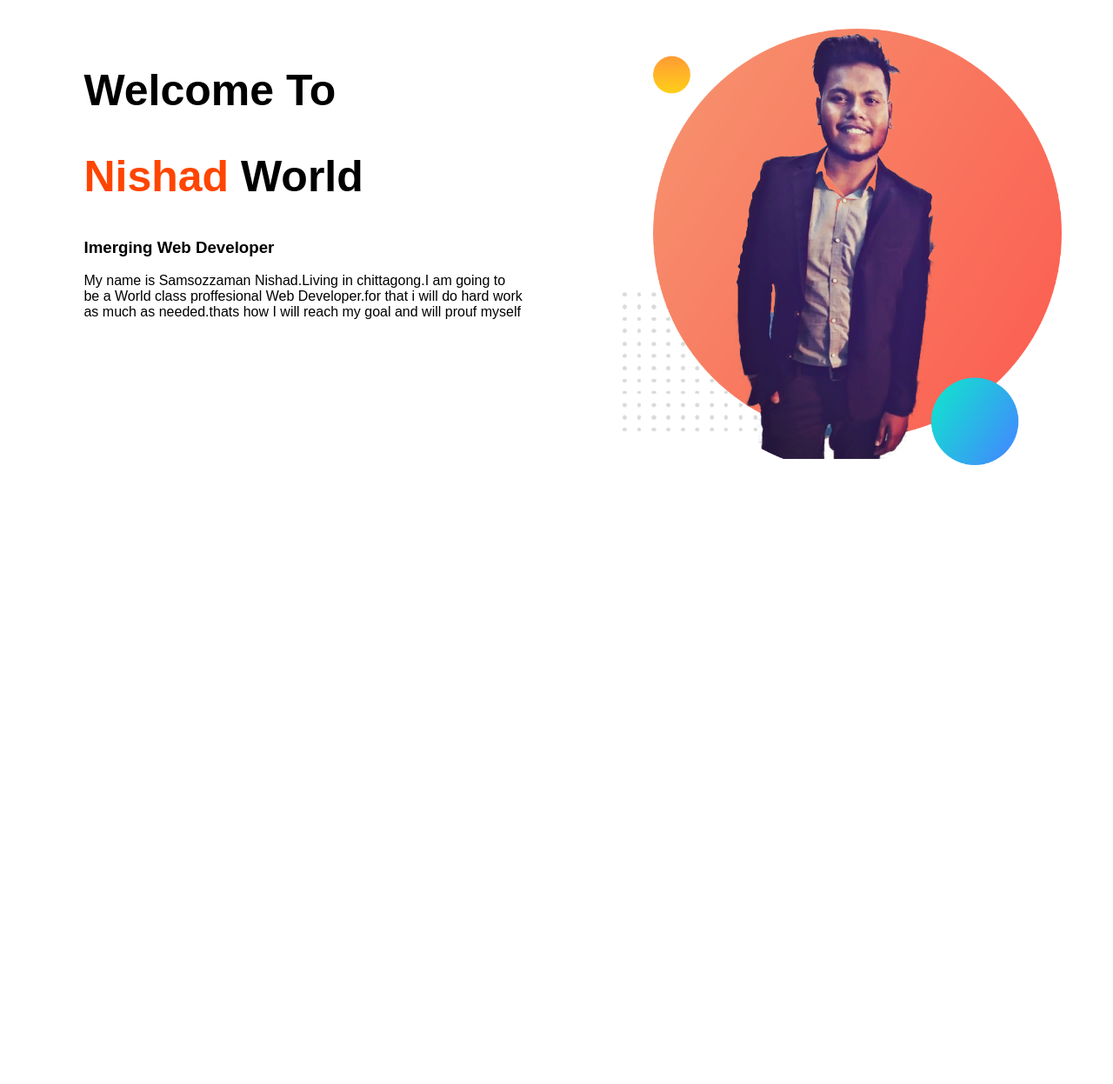
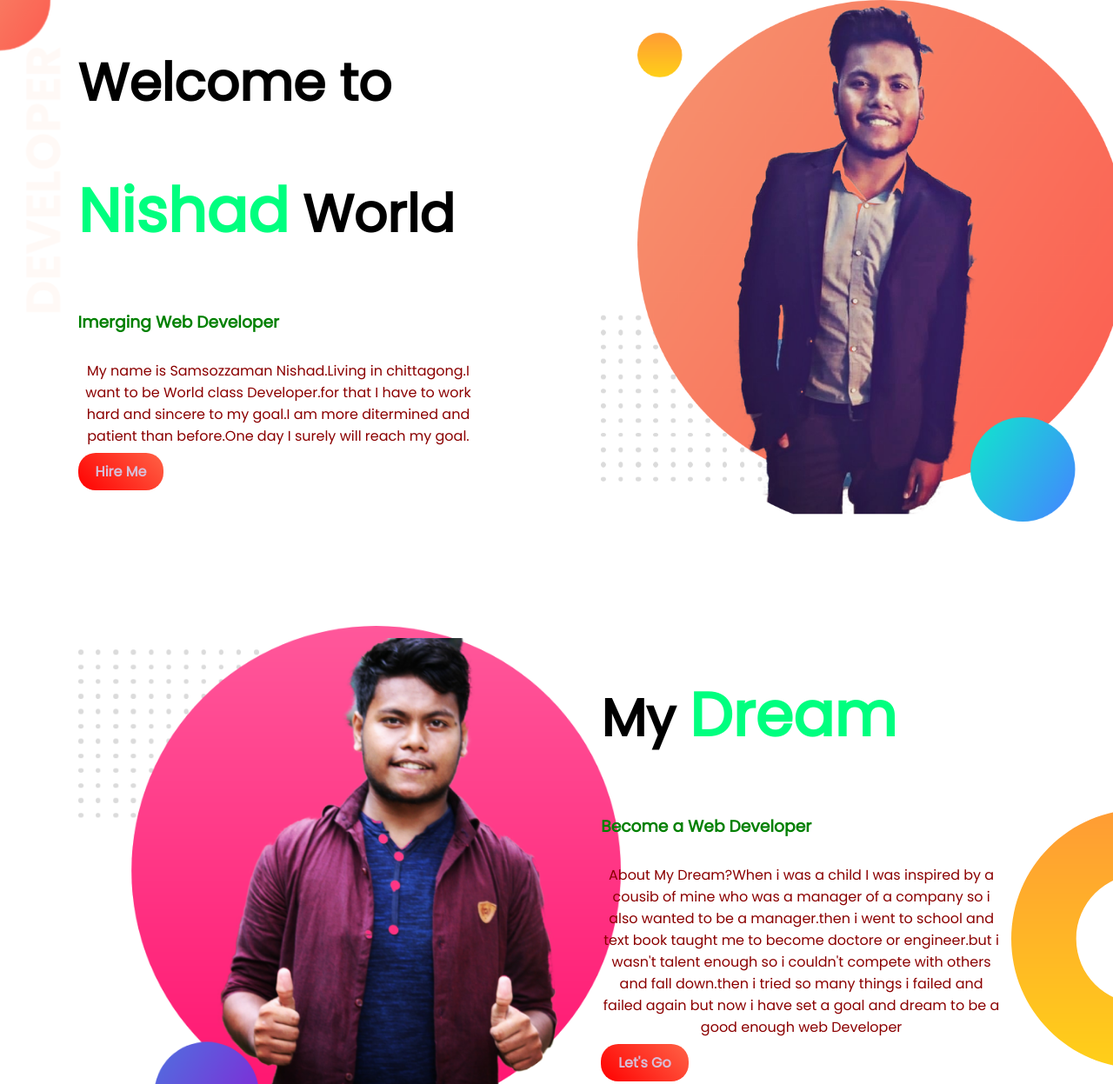
Before and after one commit to samsozzaman/web-portfolio, a plain HTML site: page index.html in a window 1280 px wide. Shown: the top 1247 px of the page at 87% size. Before the commit the page ends 800 px from the top, so only its background shows below. Drawn offline with Linux system fonts and the light colour scheme.

Commit message:
git commit -m"my first ever website"

```diff
--- a/index.html
+++ b/index.html
@@ -3,24 +3,53 @@
 <head>
     <meta charset="UTF-8">
     <meta name="viewport" content="width=device-width, initial-scale=1.0">
-    <title>Nishad Web Developer</title>
-    <link rel="preconnect" href="https://fonts.gstatic.com">
+    <title>Nishad Developer</title>
     <link rel="stylesheet" href="style.css">
+    <link href="https://fonts.googleapis.com/css2?family=Poppins&display=swap" rel="stylesheet">
     </head>
     <body>
-    <section>
-    <div class="half">
-    <h1>Welcome To</h1>
-    <h1><span class="coloring-name">Nishad</span> World</h1>
+    <Section class="top-banner">
+    <div class="half-width">
+    <h1>Welcome to</h1>
+    <h1><span>Nishad</span> World</h1>
     <h3>Imerging Web Developer</h3>
-    <p>My name is Samsozzaman Nishad.Living in chittagong.I am going to be a World class proffesional Web Developer.for that i will do hard work as much as needed.thats how I will reach my goal and will prouf myself</p>
+    <p>My name is Samsozzaman Nishad.Living in chittagong.I want to be World class Developer.for that I have to work hard and sincere to my goal.I am more ditermined and patient than before.One day I surely will reach my goal.
+    </p>
+    <a class="link-button" target="_blank" href="https://www.linkedin.com/in/samsozzaman-nishad-626ab3202/">Hire Me</a>
     </div>
-    <div class="half">
-        <img src="images/profile.png.png" alt="">
+
+
+ <div class="half-width">
+ <img src="images/profile.png.png" alt="Nishad">
+ </div>
+  </Section>
+ <section class="dream-area">
+  <div class="half-width">
+ <img src="images/profile2.png.png" alt="also me">
+ </div>
+ <div class="half-width">
+ <h1>My <span>Dream</span></h1>
+ <h3>Become a Web Developer</h3>
+ <p>About My Dream?When i was a child I was inspired by a cousib of mine who was a manager of a company so i also wanted to be a manager.then i went to school and text book taught me to become doctore or engineer.but i wasn't talent enough so i couldn't compete with others and fall down.then i tried so many things i failed and failed again but now i have set a goal and dream to be a good enough web Developer</p>
+ <a class="link-button" target="_blank" href="https://www.programming-hero.com/">Let's Go</a>
  </div>
  </section>
+ <section class="Journey">
+     <h1>Journey</h1>
+ <div id="previous-journey" class="half-width Journey-tale">
+ <h2>Struggled Everywhere</h2>
+ <h3>2020-2021 | Wandering Everywhere</h3>
+ <p>After losing my job i was Wandering here and there but couldn't fit anywhere.I was despereate to do something but couldn't find the right path.End of 2020 i heard of programming hero decided to do something with them</p>
 
+ </div>
 
+ <div id="present-journey" class="half-width Journey-tale">
+     <h2>Final Hope</h2>
+     <h3>2021-Present | Found The Path</h3>
+     <p>This year Start with hope and dream that i was searching for.Finally i found a path to make myself in a position where i can be a succeded Web Developer.Now I have to work hard and follow the path of success</p>
+ </div>
 
+ </section>
+ <p>© Nishad dev 2021, all rights reserved</p>
  </body>
  </html>
--- a/style.css
+++ b/style.css
@@ -1,18 +1,82 @@
-body {
+body{
     font-family: 'Poppins', sans-serif;
+    margin: 0%;
 }
 h1{
-    font-size: 50px;
+    font-size: 60px;
 }
-.coloring-name{
-    color: orangered;
+h2{
+    font-size: 40px;
+    color: indigo;
 }
-.half{
+h3{
+    color: green;
+    padding: 2% 0%;
+}
+span{
+    color: springgreen;
+    font-size: 70px;
+}
+p{
+    color: darkred;
+    width: 90%;
+    text-align: center;
+}
+section{
+    height: 700px;
+    padding-bottom: 20px;
+}
+.half-width{
     width: 40%;
     float: left;
-    margin-left: 5%;
-    padding: 2%;
+    padding-left: 5%;
+    margin-left: 2%;
+    width: 40%;
 }
-.half img{
-    width: 100%;
+.top-banner{
+    background-image: url(images/top-banner.png);
+    background-repeat: no-repeat;
+    height: 700px;
+
 }
+.link-button{
+    text-decoration: none;
+    background-image: linear-gradient(45deg,red, tomato);
+    padding: 10px 20px;
+    border-radius: 20px;
+    font-weight: 700;
+    color: thistle;
+}
+img{
+    height: 600px;
+    size: 100%;
+}
+.dream-area{
+    background-image: url(images/dream-bg.png);
+    background-repeat: no-repeat;
+    background-position: right;
+    height: 700px;
+}
+.Journey-tale{
+    box-shadow: 10px 10px 40px gray ;
+    margin-left: 80px;
+    width: 35%;
+    height: 400px;
+}
+.Journey{
+    background-image: url(images/exp-bg.png);
+    background-repeat: no-repeat;
+    background-position: left;
+    height: 600px;
+}
+#previous-journey{
+    border-left: solid 7px;
+    border-image: linear-gradient(blue, cyan);
+    border-image-slice: 1;
+    background-color: white;
+}
+#present-journey{
+border-left: 7px solid;
+border-image: linear-gradient(red, tomato);
+border-image-slice: 1;
+}
```
Also changed, not shown: images/profile2.png.png (added), 1 other file. Lines whose indentation alone changed are shown as unchanged.
